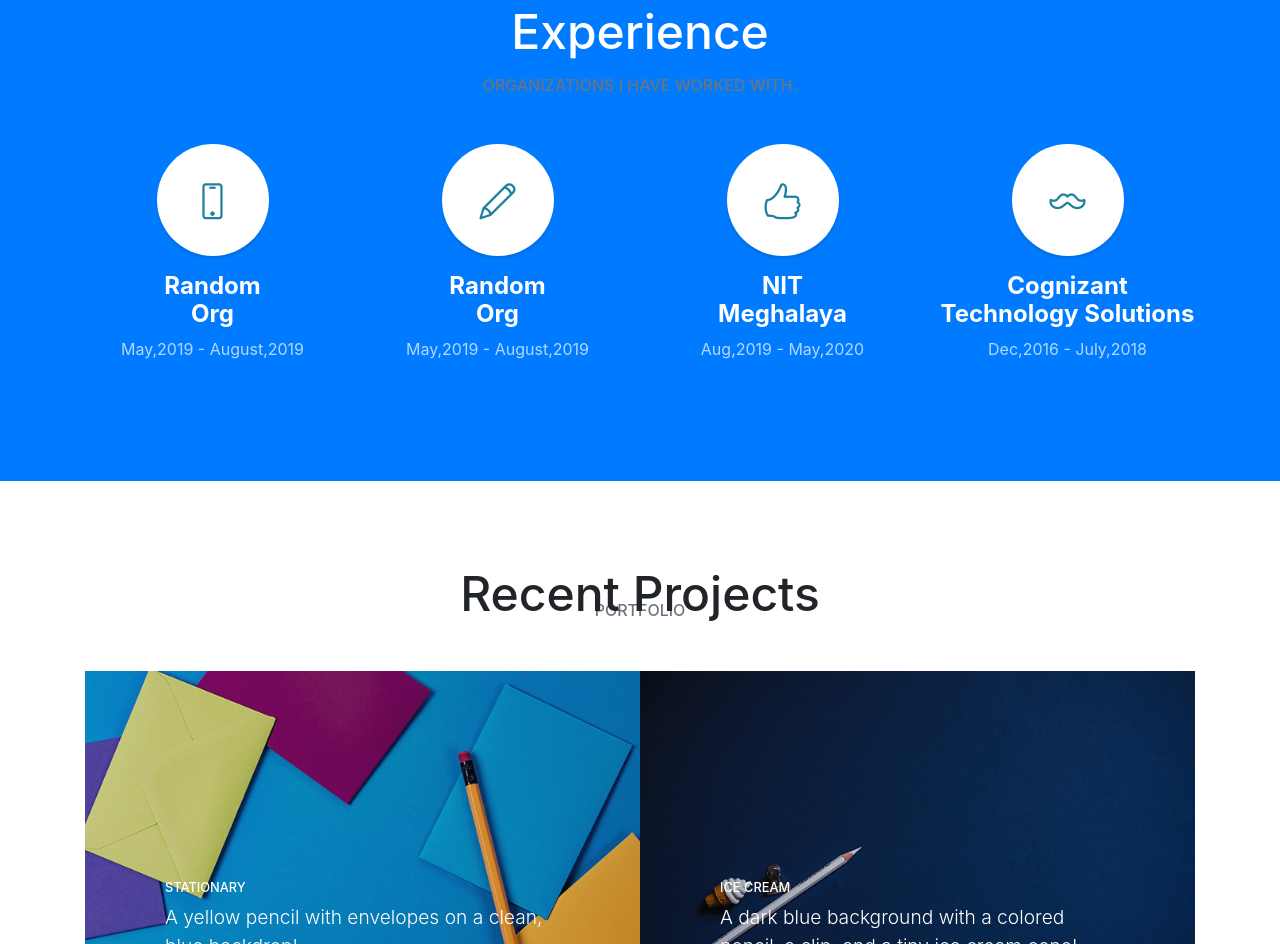
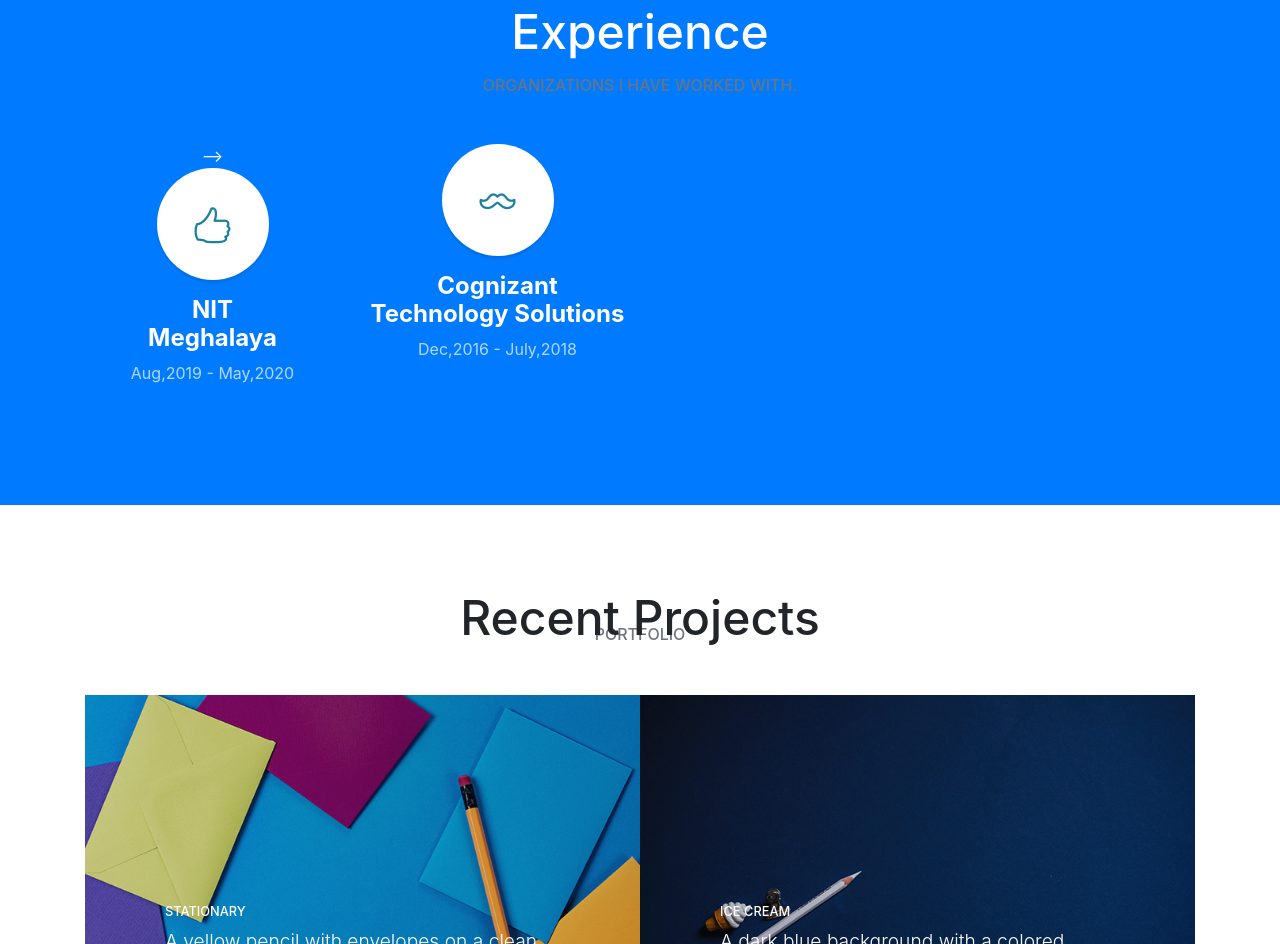
Before and after one commit to majumderS/majumderS.github.io, a website with bundled scripts: page MyPortfolio/index.html in a window 1280 px wide. Shown: the part 1484-2428 px from the top of the page. Built offline with nearby package versions, Linux system fonts and the light colour scheme.

Commit message:
Update index.html

```diff
--- a/MyPortfolio/index.html
+++ b/MyPortfolio/index.html
@@ -176,27 +176,26 @@
           <h3 class="text-secondary mb-5">Organizations I have worked with.</h2>
         </div>
         <div class="row">
-          <div class="col-lg-3 col-md-6 mb-5 mb-lg-0">
+<!--           <div class="col-lg-3 col-md-6 mb-5 mb-lg-0">
             <span class="service-icon rounded-circle mx-auto mb-3">
               <i class="icon-screen-smartphone"></i>
             </span>
             <h4>
-              <strong>Random<br> Org</strong>
-              <!--<strong>Google Summer of School</strong>-->
+              <strong>BPPIMT Hackathon<br> Kolkata </strong>
             </h4>
-            <p class="text-faded mb-0">May,2019 - August,2019</p>
+            <p class="text-faded mb-0">Feb 2016 - March,2016</p>
           </div>
           <div class="col-lg-3 col-md-6 mb-5 mb-lg-0">
             <span class="service-icon rounded-circle mx-auto mb-3">
               <i class="icon-pencil"></i>
             </span>
             <h4>
-              <strong>Random<br> Org</strong>
+              <strong><br> Org</strong>
               <!--<strong>IIT<br> Bombay</strong>-->
-            </h4>
+            <!--</h4>
             <p class="text-faded mb-0">May,2019 - August,2019</p>
-          </div>
-          <div class="col-lg-3 col-md-6 mb-5 mb-md-0">
+          </div>-->
+          <div class="col-lg-3 col-md-6 mb-5 mb-md-0"> -->
             <span class="service-icon rounded-circle mx-auto mb-3">
               <i class="icon-like"></i>
             </span>
```
